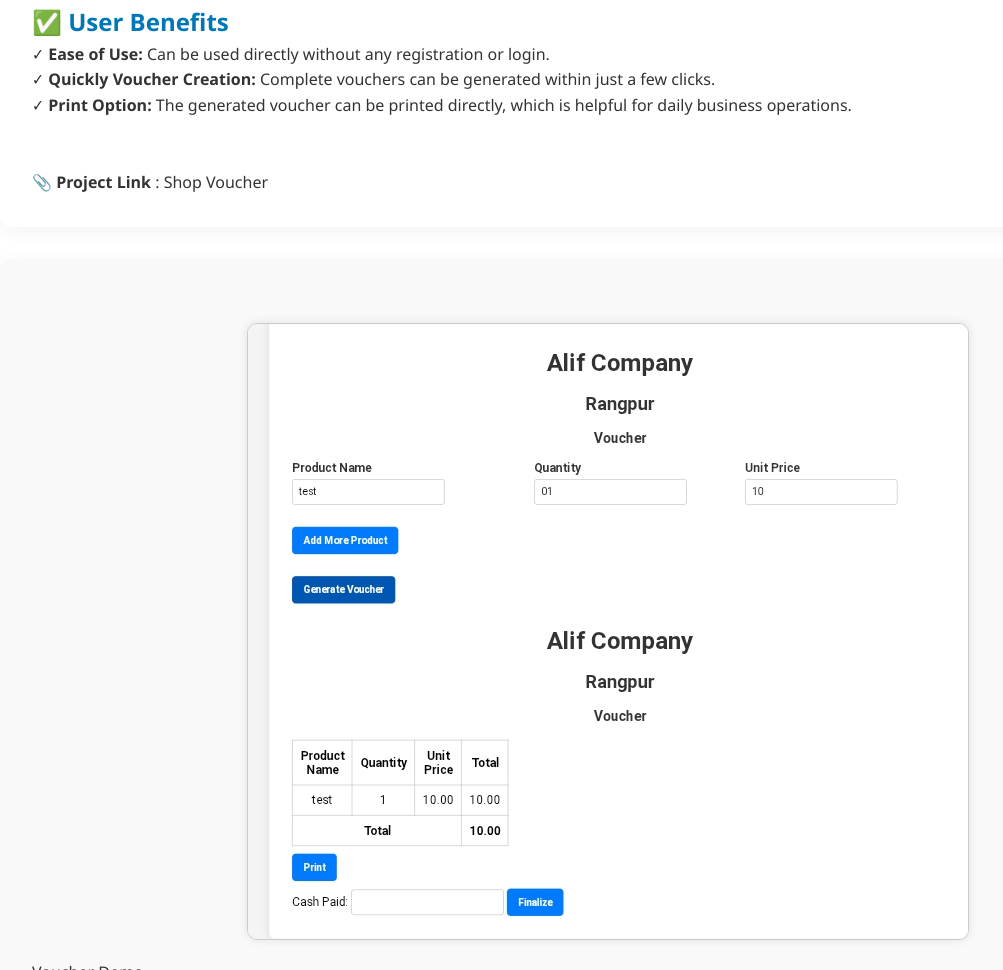
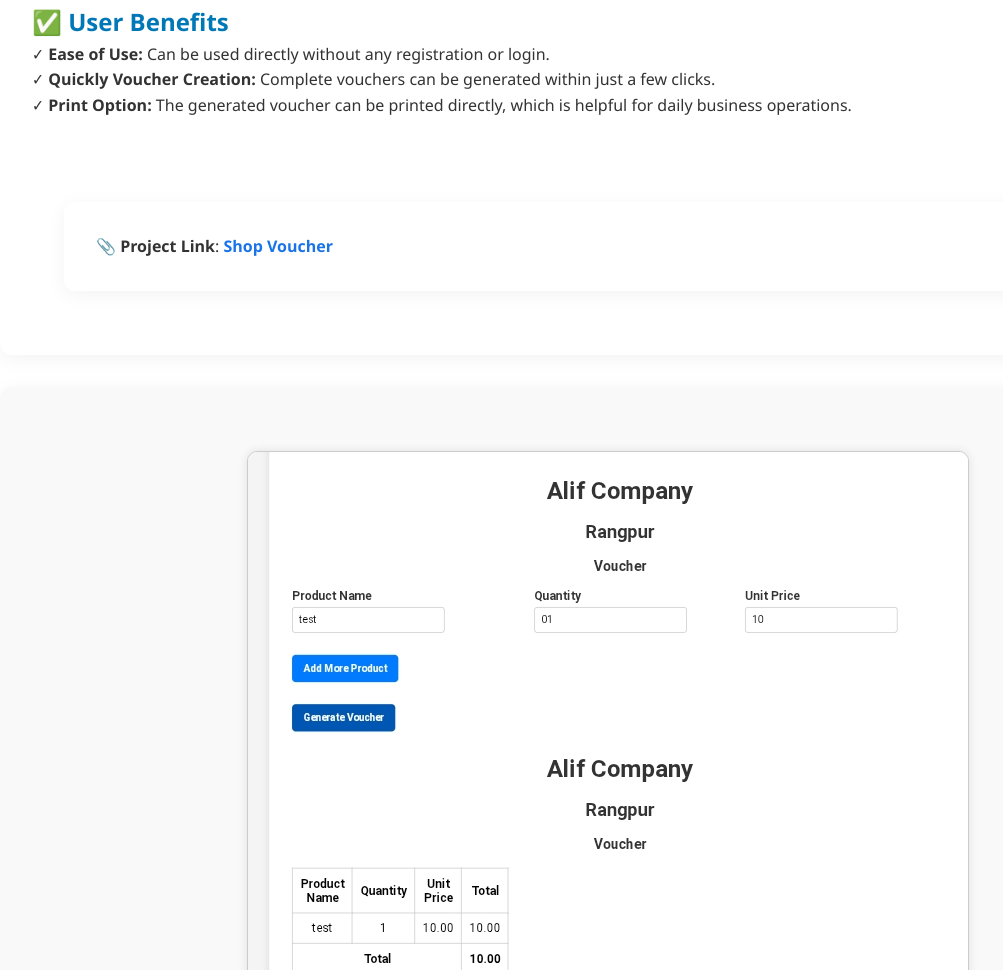
Before and after one commit to Alif1121/alif1, a plain HTML site: page voucher.html in a window 1280 px wide. Shown: the part 1382-2352 px from the top of the page, without its empty margins (32-1035 px from the left). Drawn offline with Linux system fonts and the light colour scheme.

Commit message:
Update voucher.html

```diff
--- a/voucher.html
+++ b/voucher.html
@@ -1,4 +1,4 @@
-<!DOCTYPE html>
+ <!DOCTYPE html>
 <html lang="en">
 <head>
   <meta charset="UTF-8">
@@ -105,6 +105,16 @@ p {
       border-radius: 12px;
       box-shadow: 0 0 10px rgba(0,0,0,0.1);
     }
+#project-summary a {
+  color: #1a73e8;
+  text-decoration: none;
+  font-weight: bold;
+}
+
+#project-summary a:hover {
+  color: #d93025;
+  text-decoration: underline;
+}
   </style>
 </head>
 <body>
@@ -169,8 +179,9 @@ p {
   <p><strong>✓ Print Option:</strong> The generated voucher can be printed directly, which is helpful for daily business operations.</p>
 
  <br>
- <br>
- <p><strong>📎 Project Link </strong> :  <a href="https://alif1121.github.io/shop_project/">  Shop Voucher</a></p>
+ <br><p id="project-summary"><strong>📎 Project Link</strong>:
+  <a href="https://alif1121.github.io/shop_project/">Shop Voucher</a>
+</p>
 </section>
 
 <section id="project-summary" style="padding: 2rem; background-color: #f9f9f9;">
```
